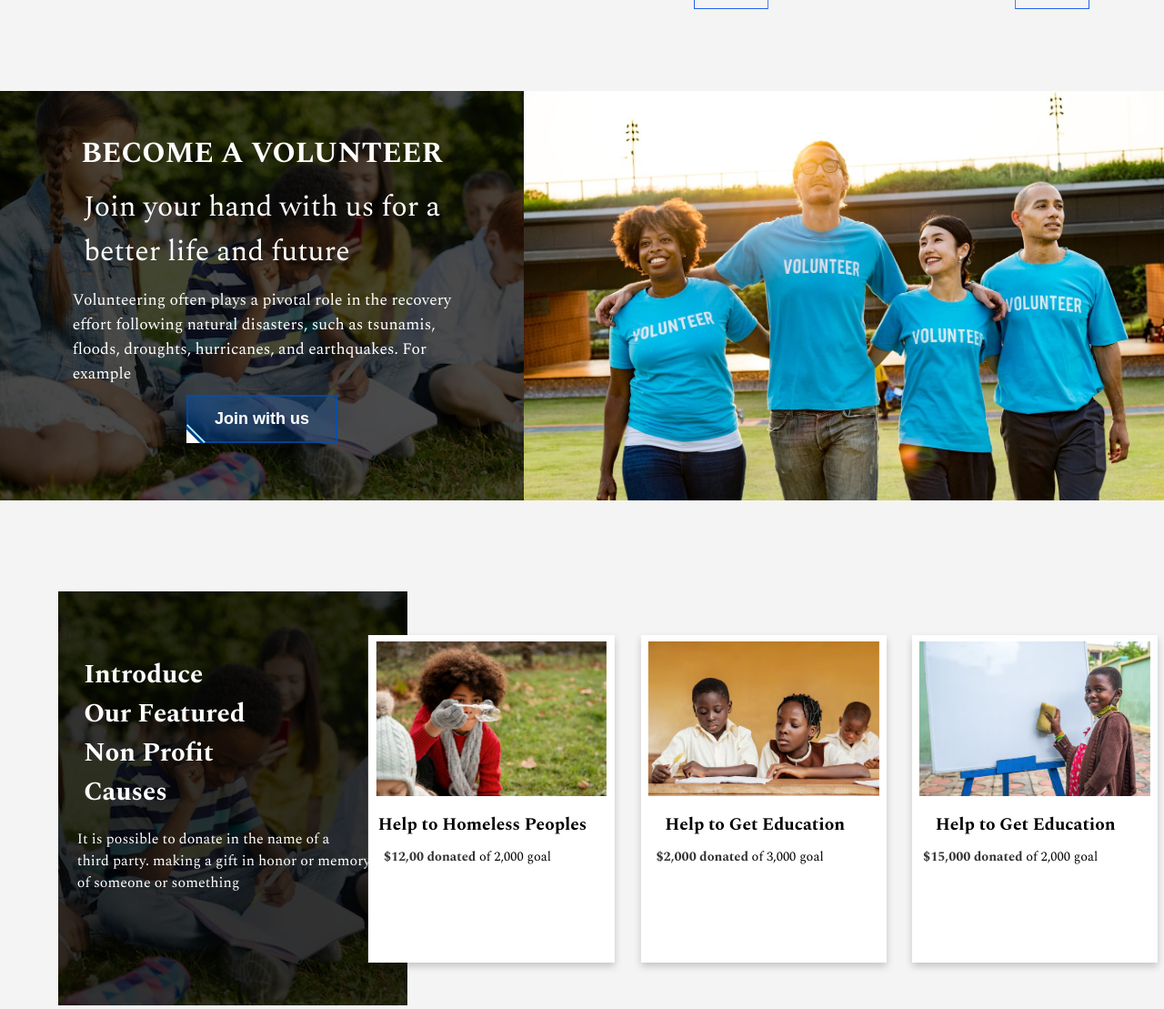
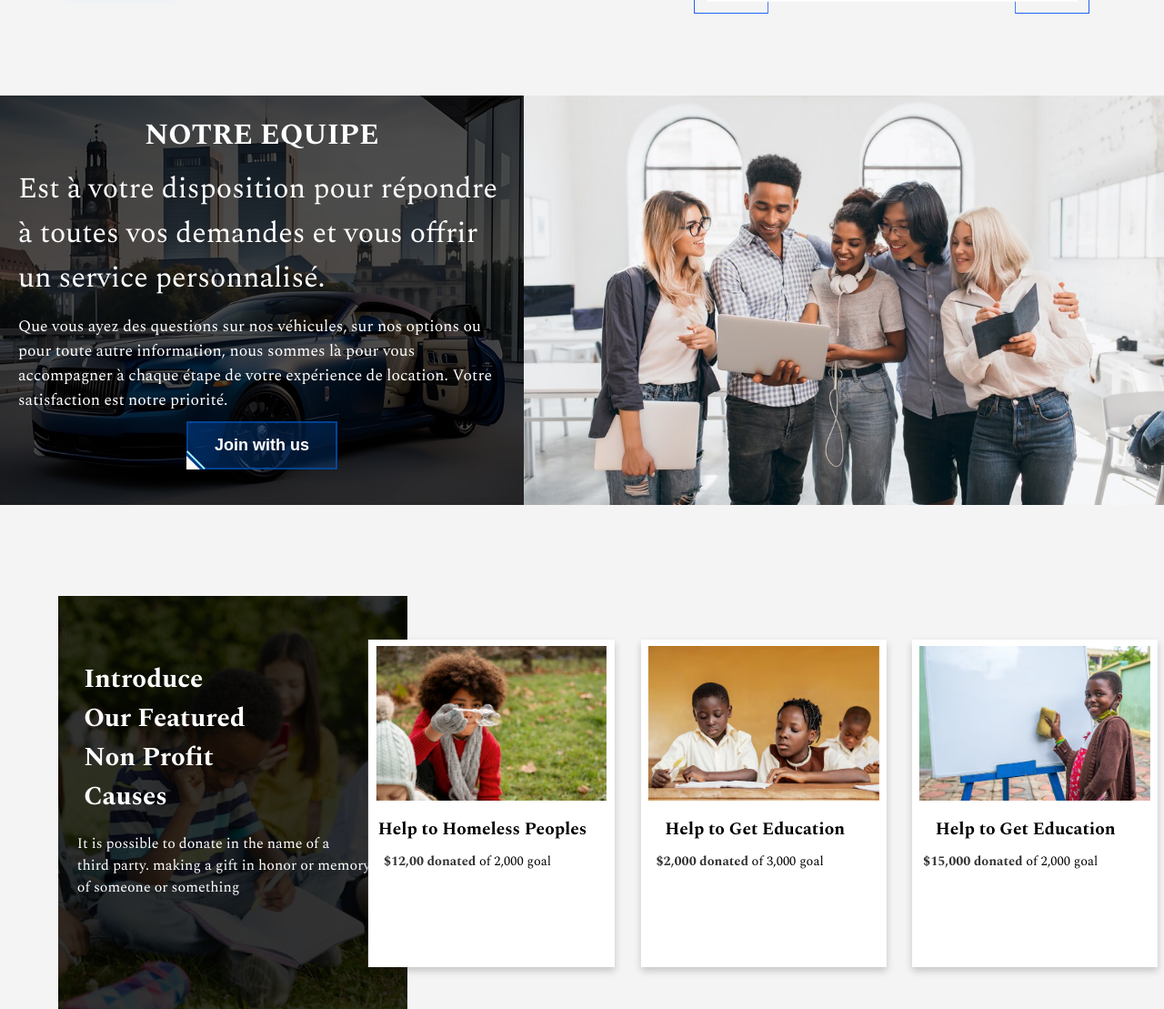
Before and after one commit to gediaelek/proje-ecole, a PHP site: page / in a window 1280 px wide. Shown: the part 2893-4002 px from the top of the page at 91% size. Run offline with PHP 8.4, Linux system fonts and the light colour scheme.

Commit message:
derniere modif

```diff
--- a/index.html
+++ b/index.html
@@ -155,10 +155,10 @@
   <div class="right">
     <!-- Conteneur pour le texte -->
     <div class="text-containerr">
-        <h2>How We're Making <br>a Difference</h2>
-        <p>There are also circumstances when people like to donate funds to their preferred causes by not revealing their names. Many donors such as piblic figures or philanthropists like to stay anonymes
+        <h2>Nos voiture de luxe <br>fonts des merveilles</h2>
+        <p>Explorez notre gamme de voitures de luxe, comprenant les modèles les plus prestigieux et les plus désirés. Chaque voiture que nous proposons allie performance, confort et design, pour transformer chaque trajet en un moment d’exception.
 <br><br>
-          Usually directing donations to a charitable organization for which the deceased was a donor or volunter, or for a cause befiting the deceased's priorities in life or manner of death. Menorial donations ginen ceremony.
+De la sportive italienne à la berline élégante, nos véhicules sont parfaitement entretenus et prêts à vous offrir une conduite sans égale. Parcourez nos offres et trouvez la voiture qui fera de votre prochain déplacement une expérience inoubliable.
         </p>
     </div>
     <button class="btn-donatee">
@@ -177,8 +177,8 @@
 <div class="main-container">
   <div class="left-content">
     <div class="text-wrapper">
-      <h2>Helping Each Other Can Make World Better</h2>
-      <p>There are also circumstances when people like to donate funds to their preferred causes by not revealing their names. Many donors such as public figures or philanthropists like to stay anonymous.</p>
+      <h2>Un Service Sur-Mesure</h2>
+      <p>Notre priorité est de vous offrir une expérience de location sans souci. C’est pourquoi nous proposons un service entièrement personnalisé, adapté à vos besoins et à vos préférences. Que vous souhaitiez une livraison à domicile ou à votre hôtel, un chauffeur privé ou un véhicule avec des options spécifiques, nous sommes à votre disposition pour répondre à toutes vos demandes. La satisfaction de nos clients est notre moteur, et nous nous engageons à vous offrir un service haut de gamme à chaque étape de votre location.</p>
 
       <div class="icon-group">
         <div class="icon-wrapper">
@@ -186,8 +186,8 @@
             <img src="helping-hand.png" alt="">
           </div>
           <div class="icon-description">
-            <h3>Join Our Team</h3>
-            <p>There are also when <br>people like to donate</p>
+            <h3>Joignez vous à nous</h3>
+            <p>Découvrez une nouvelle façon<br>de vivre le luxe.</p>
           </div>
         </div>
 
@@ -196,8 +196,8 @@
             <img src="donate.png" alt="">
           </div>
           <div class="icon-description">
-            <h3>Start Donating</h3>
-            <p>There are also when <br>people like to donate</p>
+            <h3>Venez goûter au luxe, vivez l'excellence.</h3>
+            <p>la performance et le confort inégalé <br>de nos voitures de prestige.</p>
           </div>
         </div>
       </div>
@@ -218,7 +218,7 @@
         <!-- Carte superposée contenant les photos -->
         <div class="overlay-card">
 
-            <div class="photo"><img src="projeecole.jpg" alt="Photo 3"></div>
+            <div class="photo"><img src="design.jpg" alt="Photo 3" ></div>
 
 
         </div>
@@ -229,9 +229,11 @@
 <div class="compartment">
   <div class="image-left">
       <div class="overlay">
-          <h1>BECOME A VOLUNTEER</h1>
-          <p class="large-text">Join your hand with us for a<br>better life and future</p>
-          <p class="small-text">Volunteering often plays a pivotal role in the recovery<br>effort following natural disasters, such as tsunamis,<br> floods, droughts, hurricanes, and earthquakes. For<br> example</p>
+          <h1>NOTRE EQUIPE</h1>
+          <p class="large-text">Est à votre disposition pour répondre à toutes vos demandes et vous offrir un service personnalisé. </p>
+          <p class="small-text">Que vous ayez des questions sur nos véhicules, sur nos options ou pour toute autre information, nous sommes là pour vous accompagner à chaque étape de votre expérience de location. Votre satisfaction est notre priorité.
+
+          </p>
 
 <button class="join">
  Join with us
--- a/style.css
+++ b/style.css
@@ -920,13 +920,13 @@ margin-top: 5px;
   height: 450px;
   background-size: cover;
   background-position: center;
-  background-image: url('volunter.jpg');
+  background-image: url('groupe.jpg');
 }
 
 .image-left {
   width: 45%;
   position: relative;
-  background-image: url('afterschool-activities_236854-18762.avif');
+  background-image: url('voiture-bleue-mot-honda-cote_1290286-2528.jpg');
   background-repeat: no-repeat;
   background-size: cover;
 }
```
Also changed, not shown: groupe.jpg (added), happy-woman-showing-car-keys_274689-10444.jpg (added), voiture-bleue-mot-honda-cote_1290286-2528.jpg (added), 2 other files.
